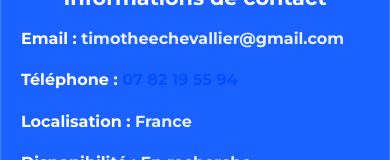
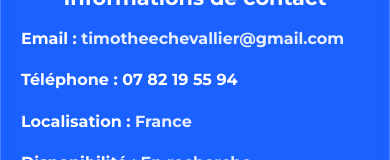
Before and after one commit to timotheechevallier-hash/portfolio-timothee-chevallier, a plain HTML site: page contact.html in a window 390 px wide. Shown: the part 872-1032 px from the top of the page. Drawn offline with Linux system fonts and the light colour scheme.

Commit message:
Fix phone number color to white for better visibility

```diff
--- a/contact.html
+++ b/contact.html
@@ -50,7 +50,7 @@
               <h3>Informations de contact</h3>
               <div class="contact-info">
                 <p><strong>Email :</strong> timotheechevallier@gmail.com</p>
-                <p><strong>Téléphone :</strong> <a href="tel:+33782195594" style="color: #0050ff; text-decoration: none;">07 82 19 55 94</a></p>
+                <p><strong>Téléphone :</strong> <a href="tel:+33782195594" style="color: #fff; text-decoration: none;">07 82 19 55 94</a></p>
                 <p><strong>Localisation :</strong> France</p>
                 <p><strong>Disponibilité :</strong> En recherche d'opportunités</p>
               </div>
```
